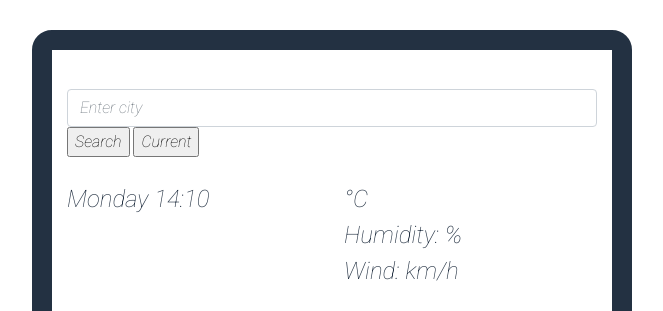
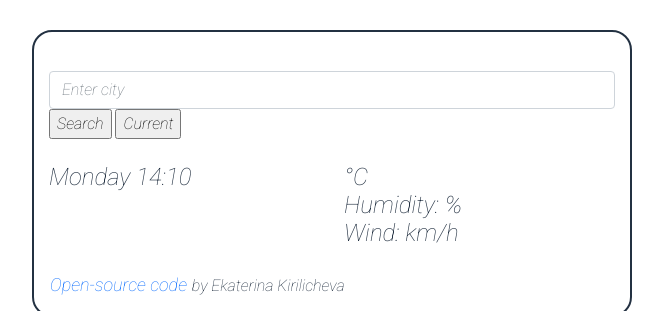
Before and after one commit to ekaterinaKirilicheva/VanillaJSweatherApp, a plain HTML site: page index.html in a window 1280 px wide. Shown: the top 311 px of the page, without its empty margins (308-971 px from the left). Drawn offline with nearby package versions, Linux system fonts and the light colour scheme; no server answers.

Commit message:
updated styling for h1, ul/li

```diff
--- a/src/styles.css
+++ b/src/styles.css
@@ -1,26 +1,28 @@
 body {
   font-family: roboto;
 }
+h1,
+li,
+footer {
+  color: #233142;
+  font-weight: 100;
+  line-height: 28px;
+}
 h1 {
-  color: #233142;
-  line-height: 28px;
-  font-weight: 100;
   font-size: 33px;
   margin: 0;
+  margin-bottom: 0;
 }
 ul {
-  margin: 0 0 01px;
+  margin: 0;
   padding: 0;
 }
 li {
-  color: #233142;
-  line-height: 28 px;
-  font-weight: 100;
   font-size: 24px;
   list-style: none;
 }
 .weather-app {
-  border: 20px solid #233142;
+  border: 2px solid #233142;
   padding: 15px;
   margin: 30px auto;
   max-width: 600px;
@@ -30,5 +32,5 @@ a {
   outline: none;
   text-decoration: none;
   padding: 2px 1px 0;
-  font-size: 23px;
+  font-size: 18px;
 }
```
